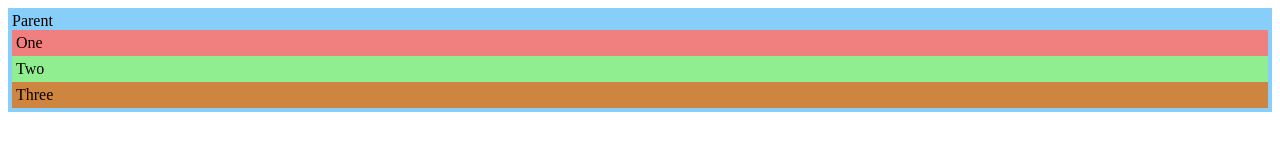
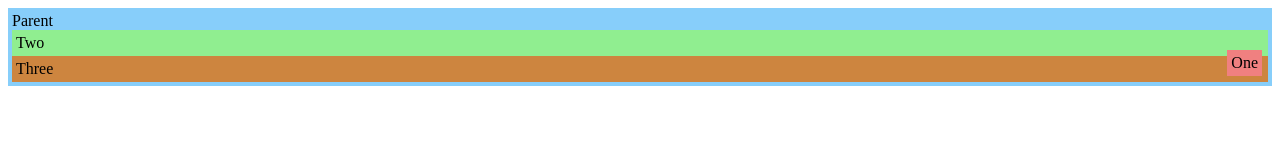
Before and after one commit to nithinshibu/CSSDevWeb, a plain HTML site: page Position/index.html in a window 1280 px wide. Drawn offline with Linux system fonts and the light colour scheme.

Commit message:
Position Relative and Absolute funtionality

```diff
--- a/Position/styles.css
+++ b/Position/styles.css
@@ -1,9 +1,40 @@
+/* * Every single element by default is of position :static */
+/* * Position static means that follow the normal document flow */
+/* * We can break out it using position */
+
 .parent {
   padding: 0.25rem;
   background-color: #87cefa;
+  position: relative;
 }
 
 .child1 {
+  /* * By adding position:relative no much visible changes will be there */
+  /* * By default position-relative just keeps the element in place inside the document flow */
+  /* * But with position relative we can set 4 properties which are [top,bottom,right,left] */
+  /* position: relative; */
+  /* * Here we can see that the child1 is moved 10px away from left */
+  /* * Also we can see that it is overflowing in the right side of the parent container*/
+  /* left: 10px; */
+  /* * So in this case, it is moved 10px away from the top */
+  /* ---------------- */
+  /* * The main use of using position:relative instead of something like margin-top is that when we move the child1, the child2 and child3 are in their original position, only the child1 will be moved from its original position */
+  /* top: 10px; */
+  /* ---------------- */
+  /* ---------------- */
+  /* ---------------- */
+  /* * When we are using the position as absolute, it is removing that element 100% from the normal document flow */
+  position: absolute;
+  /* * When we add top:10px it will be 10px away from the screen */
+  /* top: 10px; */
+  /* * This will make the child1 to be placed at the bottom (just 10px away from bottom) */
+  /* *This behavior is happened becuase we haven't set any container as parent container (meaning position as relative in parent container) , so this is taking the whole html page as its parent */
+  /* * So in the .parent class add position:relative */
+  /* ---------------- */
+  /* ---------------- */
+  /* *So now the child1 is relative to .parent class, so this child1 will be 10px away from bottom and 10px away from right */
+  bottom: 10px;
+  right: 10px;
   padding: 0.25rem;
   background-color: #f08080;
 }
```
